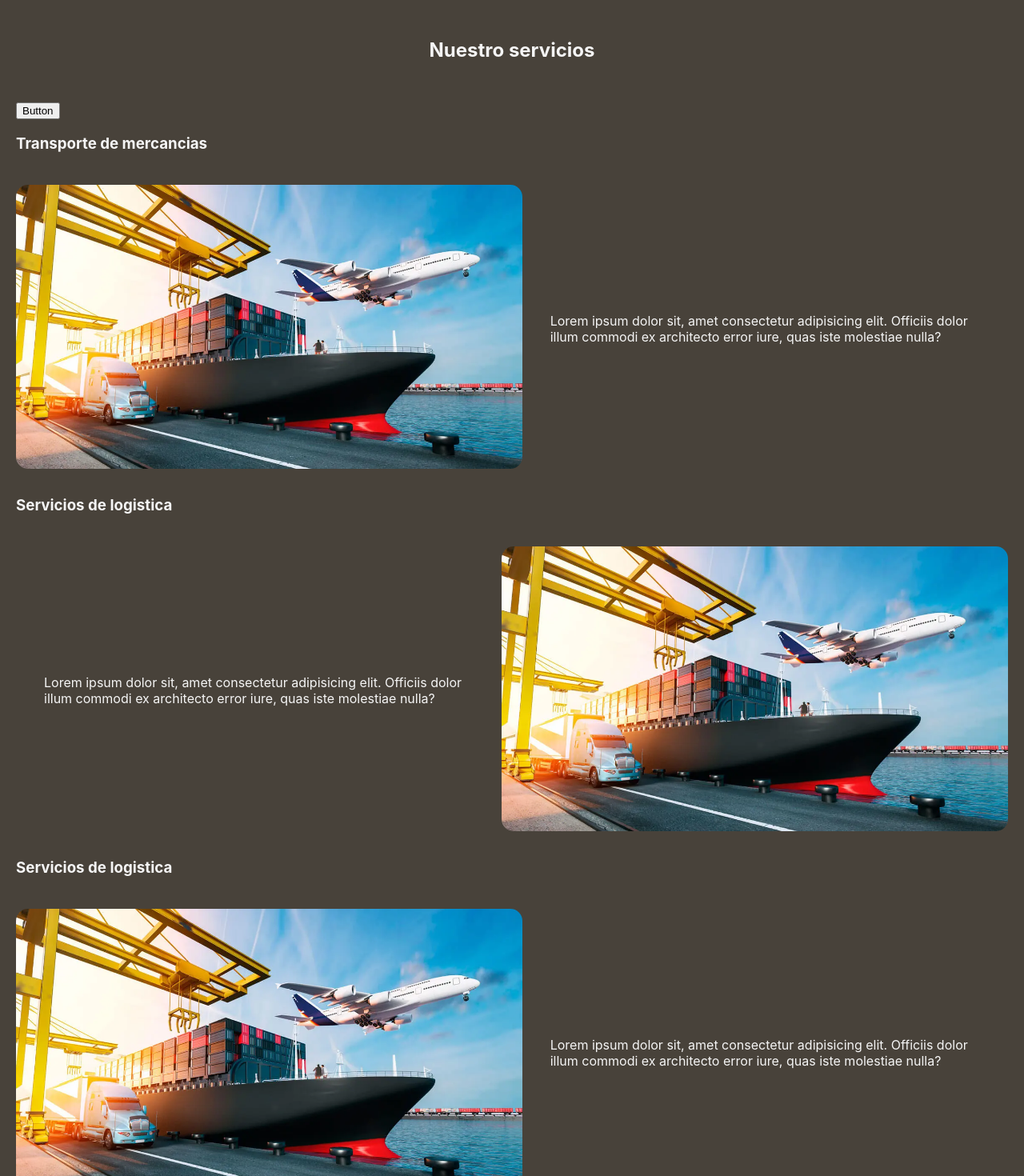
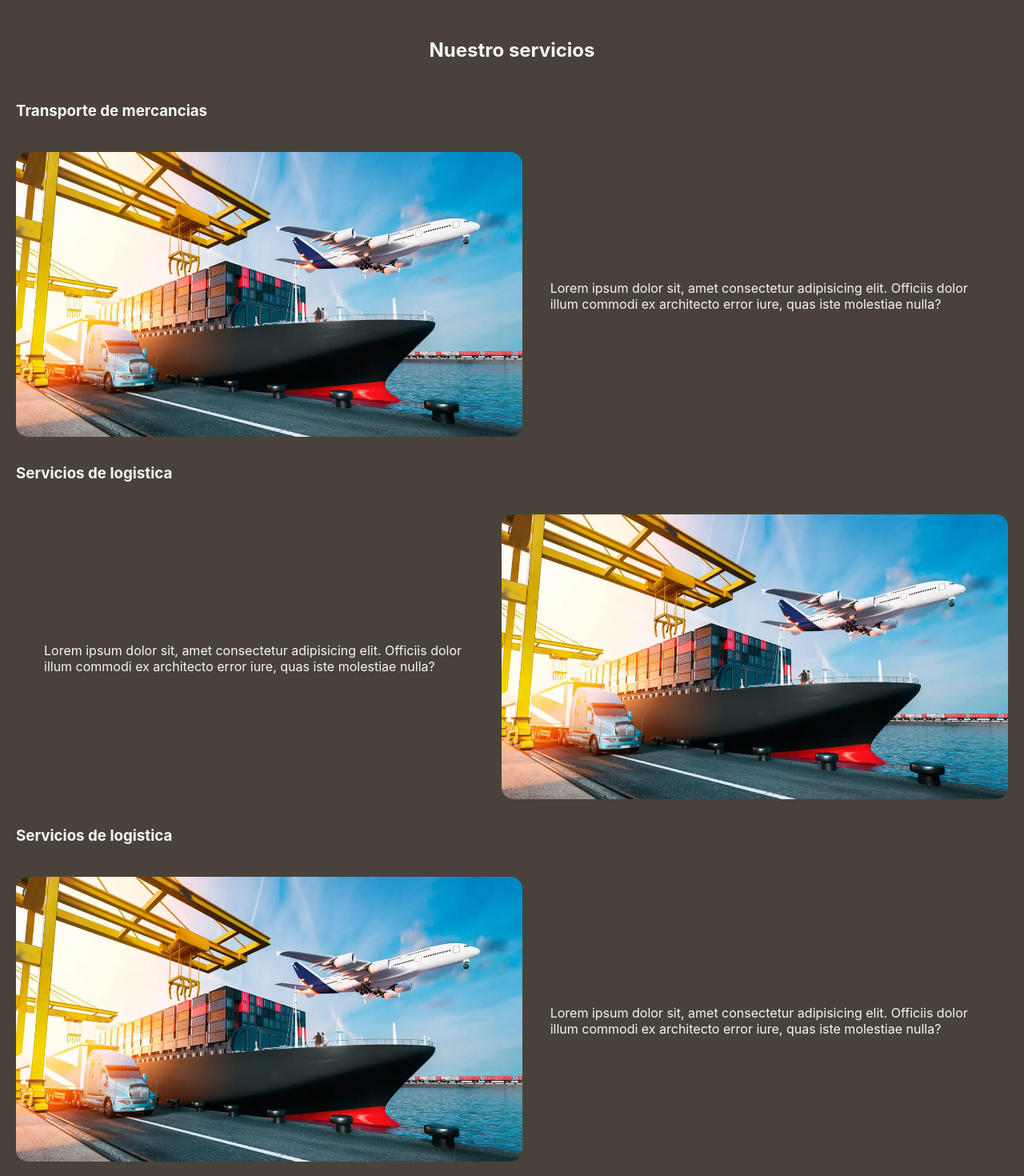
Before and after one commit to BryanGordon/transport-vue, a Vue app: page / in a window 1280 px wide. Shown: the part 180-1650 px from the top of the page at 80% size. Built offline with nearby package versions, Linux system fonts and the light colour scheme.

Commit message:
Add animations

```diff
--- a/src/components/Services.vue
+++ b/src/components/Services.vue
@@ -1,20 +1,15 @@
 <script setup>
-  import { ref } from 'vue'
-import Transport from '../assets/transportes-1.webp'
-import { Transition } from 'vue';
+  import Transport from '../assets/transportes-1.webp'
 
-  const algo = ref(true)
 </script>
 
 <template>
-  <section>
+  <section id="services">
     <header>
       <h1>Nuestro servicios</h1>
     </header>
 
-    <button @click="algo = !algo">Button</button>
-    <Transition>
-    <article v-show="algo">
+    <article >
         <h3>Transporte de mercancias</h3>
         <div class="info-container">
           <picture>
@@ -23,8 +18,8 @@ import { Transition } from 'vue';
           <p>Lorem ipsum dolor sit, amet consectetur adipisicing elit. Officiis dolor illum commodi ex architecto error iure, quas iste molestiae nulla?</p>
         </div>
     </article>
-  </Transition>
-    <article>
+
+    <article v-motion-slide-visible-bottom>
       <h3>Servicios de logistica</h3>
       <div class="info-container">
           <p>Lorem ipsum dolor sit, amet consectetur adipisicing elit. Officiis dolor illum commodi ex architecto error iure, quas iste molestiae nulla?</p>
@@ -34,7 +29,7 @@ import { Transition } from 'vue';
         </div>
     </article>
 
-    <article>
+    <article v-motion-slide-visible-bottom>
       <h3>Servicios de logistica</h3>
       <div class="info-container">
           <picture>
```
